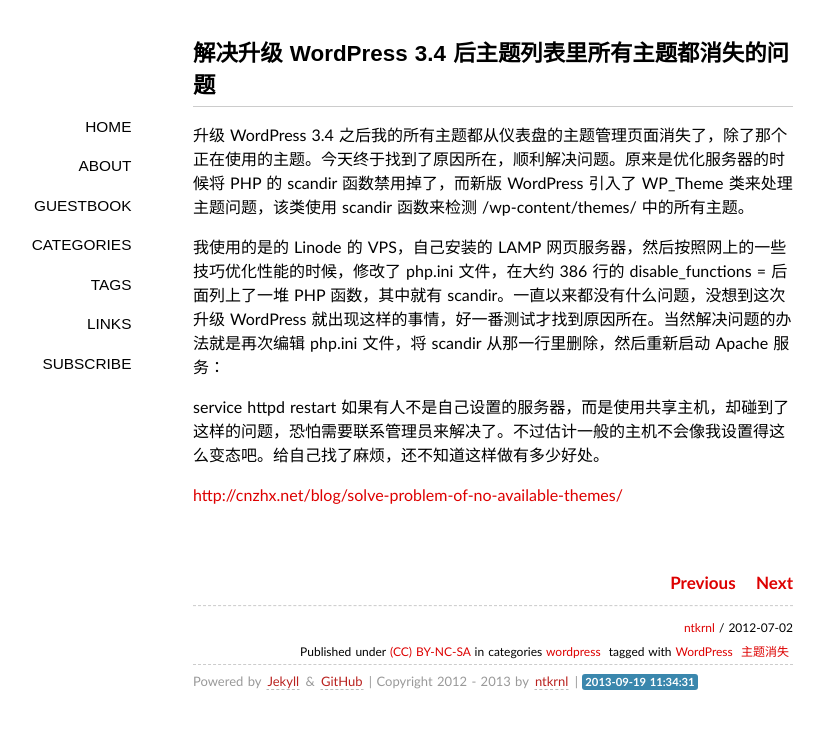
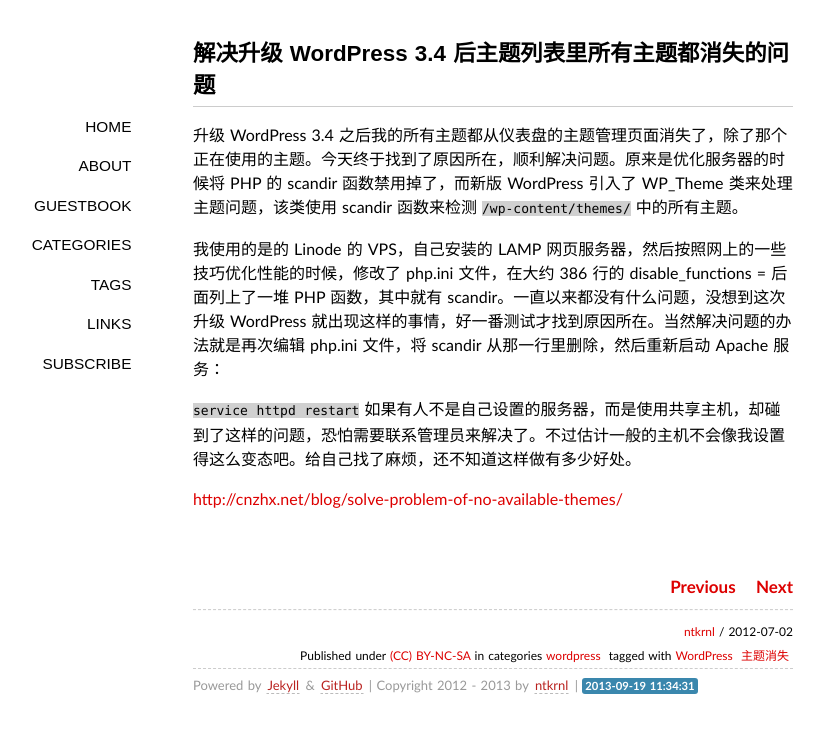
Before and after one commit to ntkrnl/ntkrnl.github.io, a Jekyll site: the page built from _posts/2012-07-02-resolve-upgrade-wordpress-3-4-topic-list-all-topics-even-after-the-disappearance-of.markdown, in a window 1280 px wide. Shown: the top 733 px of the page, without its empty margins (147-971 px from the left). Built offline with Jekyll 4.4.1, drawn with Linux system fonts in a browser that asks for light colours; some web fonts are replaced; Markdown is read by kramdown in place of the engine named in the settings; comment, search, counter and statistics services are not loaded.

Commit message:
Update 2012-07-02-resolve-upgrade-wordpress-3-4-topic-list-all-topics-even-after-the-disappearance-of.markdown

```diff
--- a/_posts/2012-07-02-resolve-upgrade-wordpress-3-4-topic-list-all-topics-even-after-the-disappearance-of.markdown
+++ b/_posts/2012-07-02-resolve-upgrade-wordpress-3-4-topic-list-all-topics-even-after-the-disappearance-of.markdown
@@ -13,11 +13,11 @@
 - 主题消失
 ---
 
-升级 WordPress 3.4 之后我的所有主题都从仪表盘的主题管理页面消失了，除了那个正在使用的主题。今天终于找到了原因所在，顺利解决问题。原来是优化服务器的时候将 PHP 的 scandir 函数禁用掉了，而新版 WordPress 引入了 WP_Theme 类来处理主题问题，该类使用 scandir 函数来检测 /wp-content/themes/ 中的所有主题。
+升级 WordPress 3.4 之后我的所有主题都从仪表盘的主题管理页面消失了，除了那个正在使用的主题。今天终于找到了原因所在，顺利解决问题。原来是优化服务器的时候将 PHP 的 scandir 函数禁用掉了，而新版 WordPress 引入了 WP_Theme 类来处理主题问题，该类使用 scandir 函数来检测 `/wp-content/themes/` 中的所有主题。
 
 我使用的是的 Linode 的 VPS，自己安装的 LAMP 网页服务器，然后按照网上的一些技巧优化性能的时候，修改了 php.ini 文件，在大约 386 行的 disable_functions = 后面列上了一堆 PHP 函数，其中就有 scandir。一直以来都没有什么问题，没想到这次升级 WordPress 就出现这样的事情，好一番测试才找到原因所在。当然解决问题的办法就是再次编辑 php.ini 文件，将 scandir 从那一行里删除，然后重新启动 Apache 服务：
 
-service httpd restart
+`service httpd restart`
 如果有人不是自己设置的服务器，而是使用共享主机，却碰到了这样的问题，恐怕需要联系管理员来解决了。不过估计一般的主机不会像我设置得这么变态吧。给自己找了麻烦，还不知道这样做有多少好处。
 
 [http://cnzhx.net/blog/solve-problem-of-no-available-themes/](http://cnzhx.net/blog/solve-problem-of-no-available-themes/)
```
